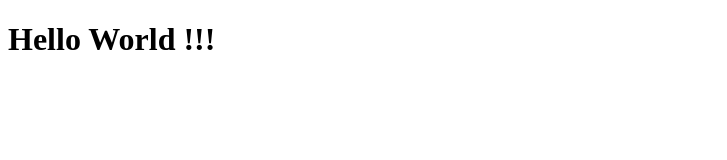
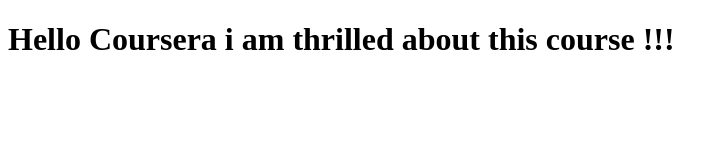
Before and after one commit to chinmaykulkarni11/Coursera-course1, a plain HTML site: page index.html in a window 1280 px wide. Shown: the whole page, without its empty margins (0-727 px from the left). Drawn offline with Linux system fonts and the light colour scheme.

Commit message:
next version of web file.

```diff
--- a/index.html
+++ b/index.html
@@ -5,6 +5,6 @@
     <title>Hello World!</title>
   </head>
   <body>
-    <h1>Hello World !!!</h1>
+    <h1>Hello Coursera i am thrilled about this course !!!</h1>
   </body>
 </html>
```
